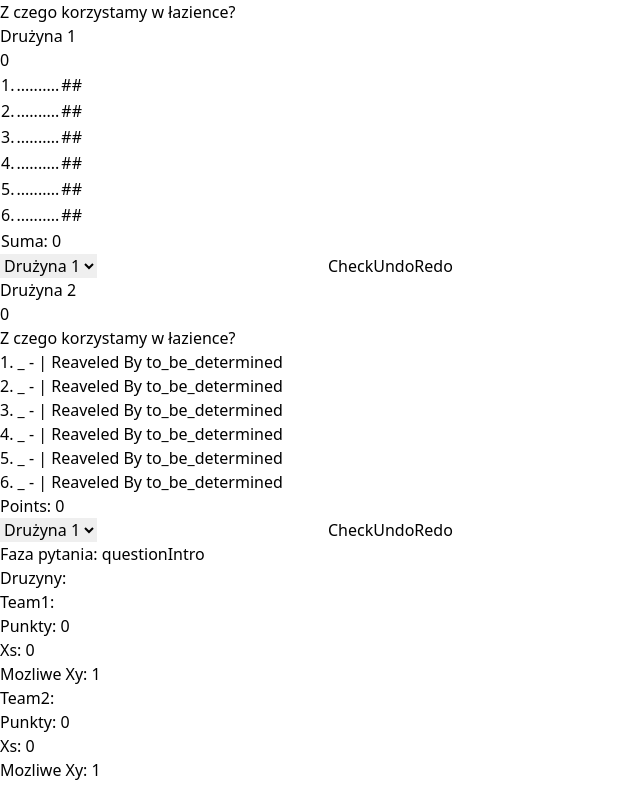
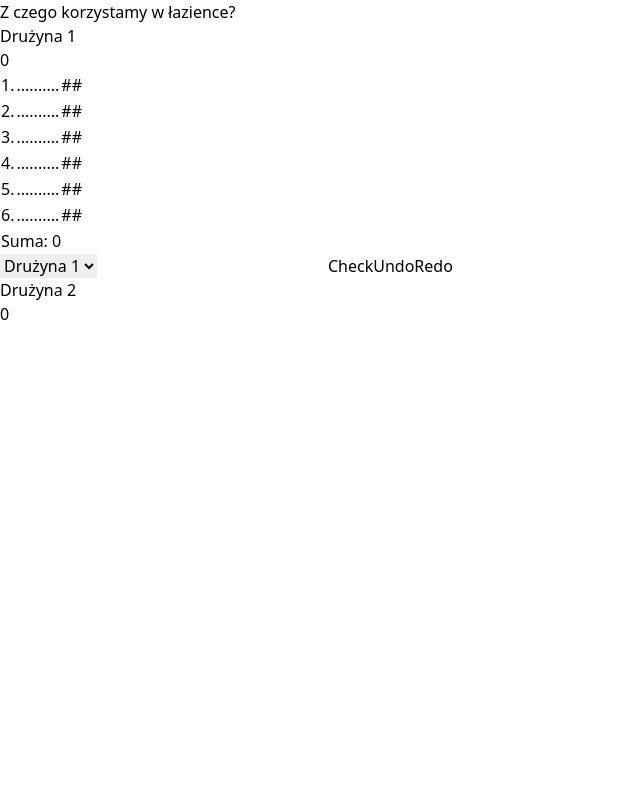
Before and after one commit to M1chal3k28/familiadaGame, a React (Vite) app: page / in a window 1280 px wide. Shown: the whole page, without its empty margins (0-640 px from the left). Built offline with nearby package versions, Linux system fonts and the light colour scheme; the HTML template or start-up script is replaced by a standard one.

Commit message:
removed dev info about game

```diff
--- a/src/Game.tsx
+++ b/src/Game.tsx
@@ -1,10 +1,10 @@
 import React, { useEffect, useState } from "react";
 import "./Components/GameBoard"
 import GameLogic, { GAME_LOGIC } from "./Classes/GameLogic";
-import { WhatTeam } from "./Types";
+// import { WhatTeam } from "./Types";
 import GameBoard from "./Components/GameBoard";
 import "./Components/ControlPanel"
-import ControlPanel from "./Components/ControlPanel";
+// import ControlPanel from "./Components/ControlPanel";
 
 const Game: React.FC = () => {
   // Load game logic
@@ -32,7 +32,7 @@ const Game: React.FC = () => {
   return (
     <>
       <GameBoard gameLogic={gameLogic!} />
-      <div>
+      {/* <div>
         <h1>{gameLogic?.currentQuestion.question}</h1>
         <ol>
           {gameLogic?.currentQuestion.answers.map((answer, index) => (
@@ -59,7 +59,7 @@ const Game: React.FC = () => {
             </ol>
           </li>
         </ol>
-      </div>
+      </div> */}
     </>
   );
 };
```
